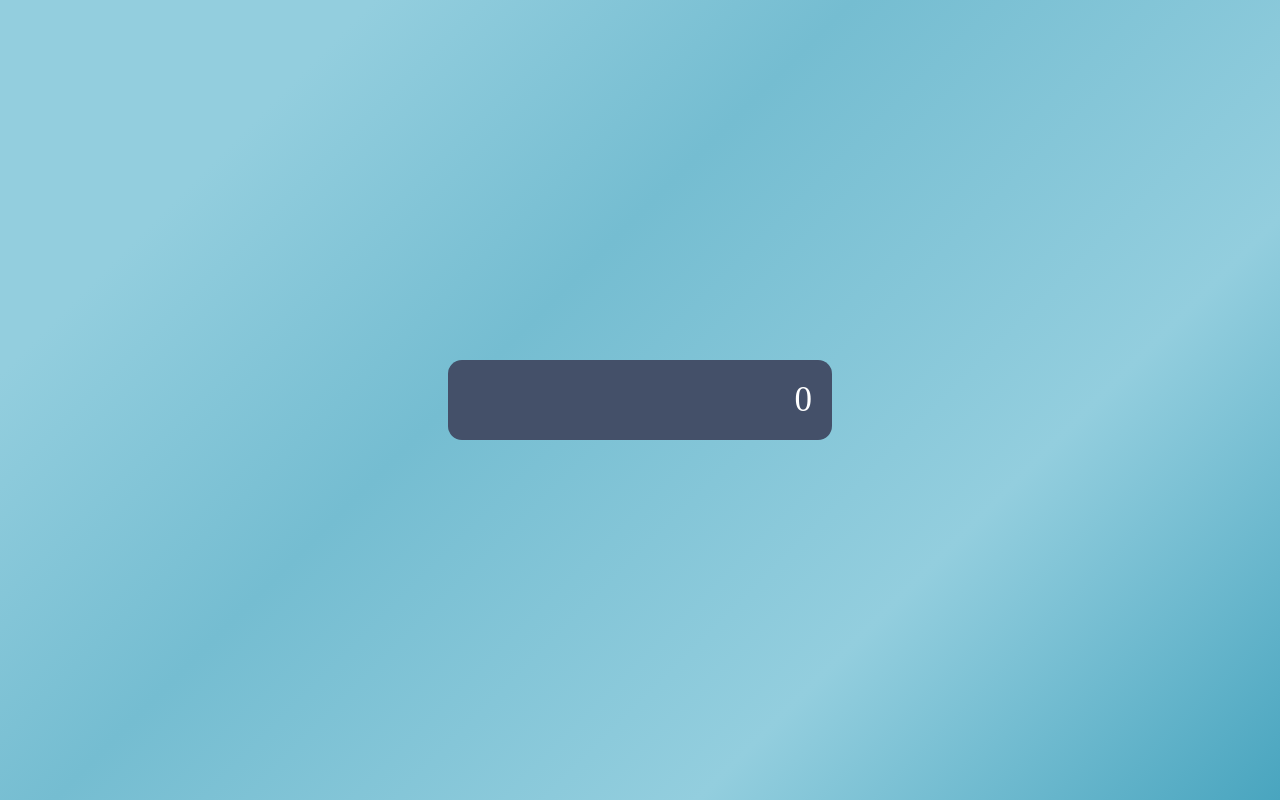
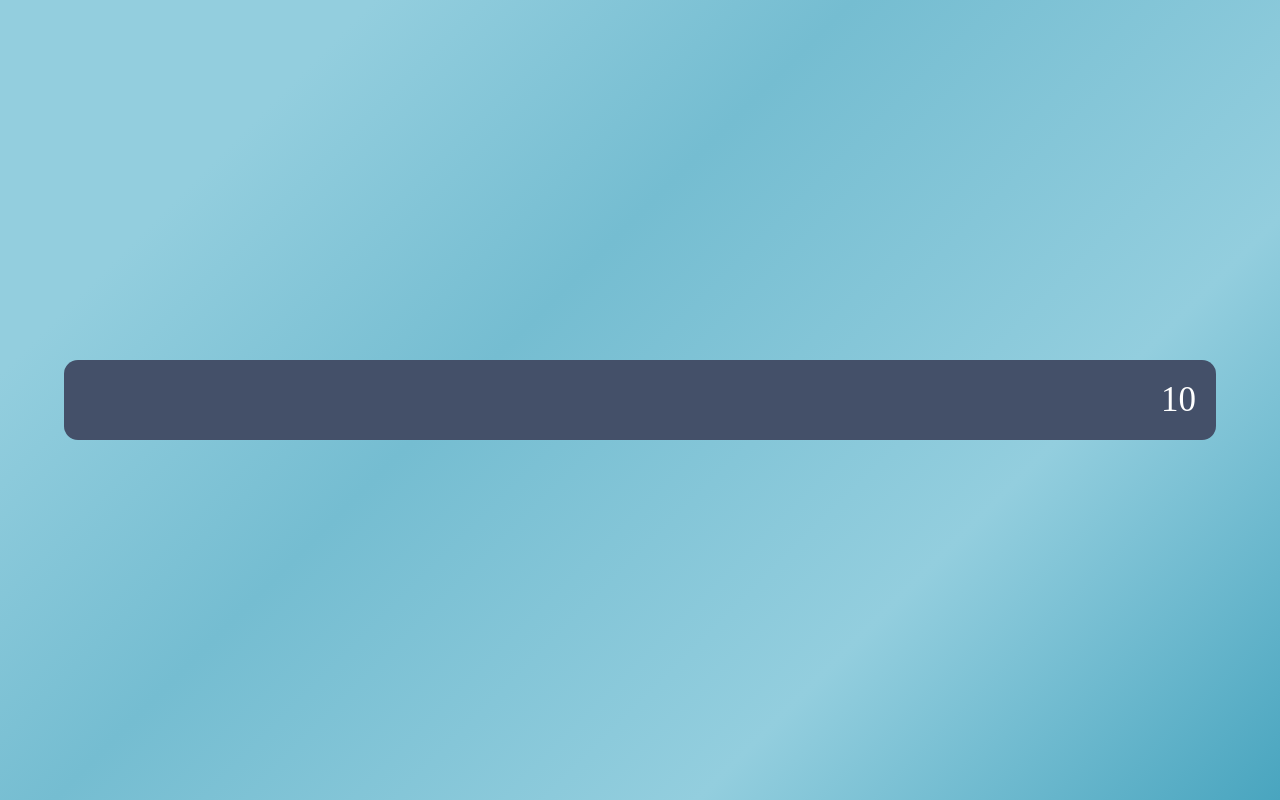
Before and after one commit to rodrigofigueroa/2_2020, a React (Create React App) app in the folder calc-app/: page / in a window 1280 px wide. Built offline with nearby package versions, Linux system fonts and the light colour scheme.

Commit message:
using parameter in the component

```diff
--- a/calc-app/src/App.css
+++ b/calc-app/src/App.css
@@ -21,7 +21,7 @@ html,body{
 }
 
 .container {
-  width: 30%;
+  width: 90%;
   border-radius: 14px;
   overflow: hidden;
 }
--- a/calc-app/src/App.jsx
+++ b/calc-app/src/App.jsx
@@ -8,7 +8,7 @@ const App = () => {
   console.log( 'render' )
   return (
     <main className='container'>
-      <Result value={ 0 } text="Texto" prop3={ false } />
+      <Result value={ '10' } />
     </main>
   )
 }
--- a/calc-app/src/components/Result.jsx
+++ b/calc-app/src/components/Result.jsx
@@ -1,10 +1,12 @@
 import React from 'react'
 
-const Result = ( nuestrasprops ) => {
-  console.log( 'Result ', nuestrasprops )
+const Result = ( props ) => {
+  console.log( 'Result ', props, props.value )
   return (
     <div className="result">
-      <span>0</span>
+      <span>
+        { props.value }
+      </span>
     </div>
   )
 }
```
